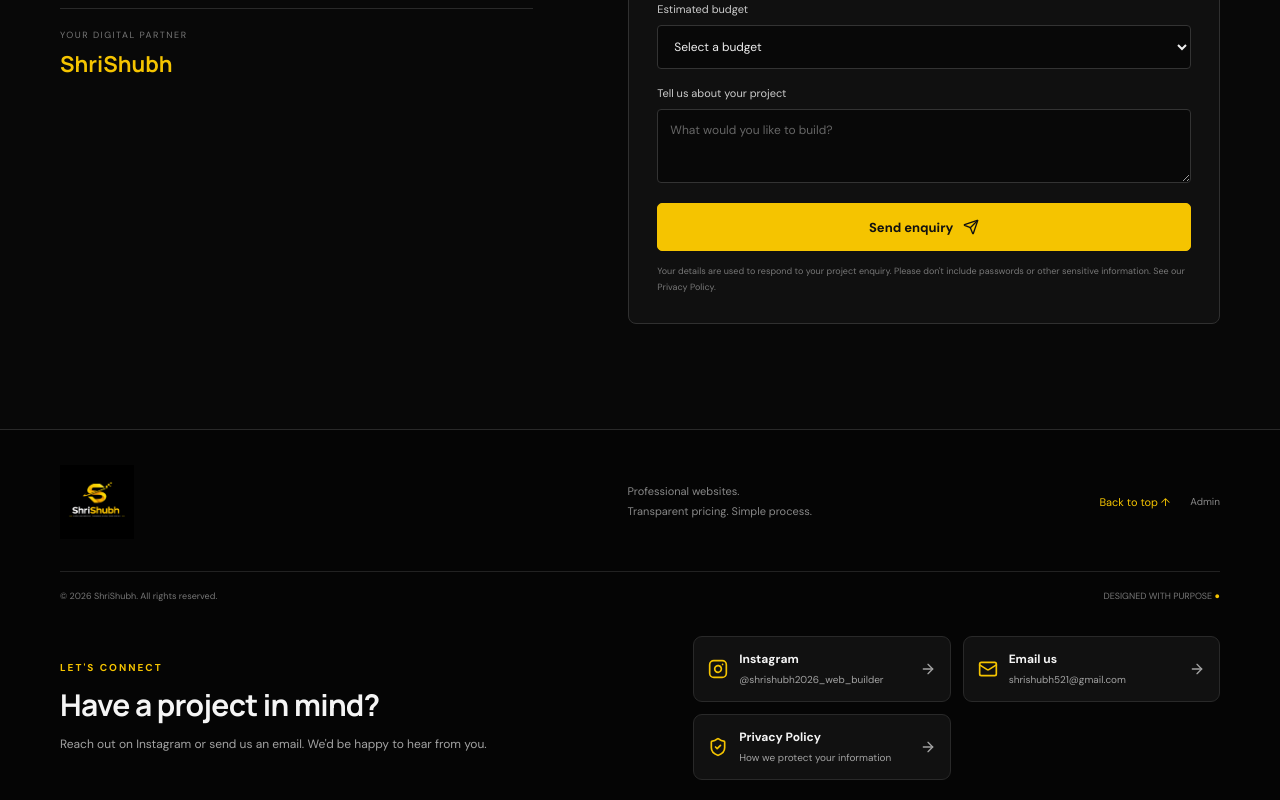
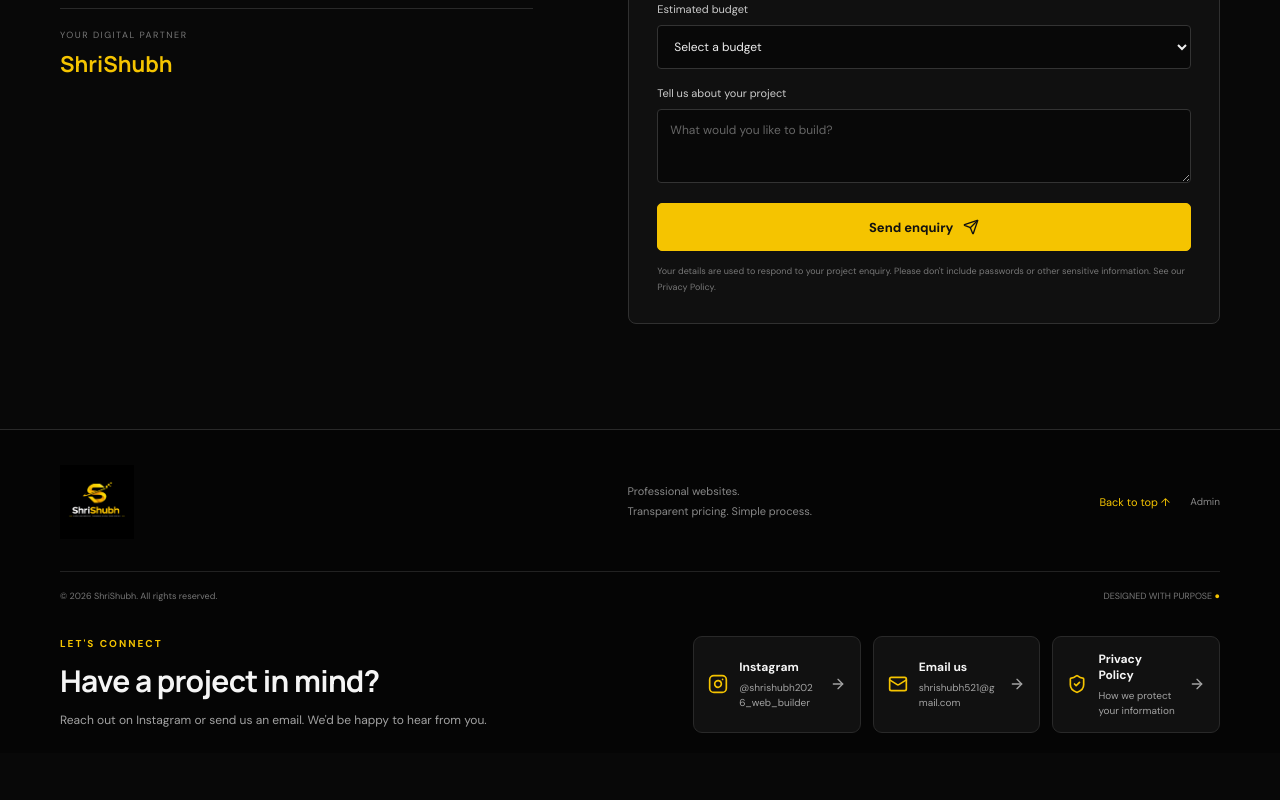
Before and after one commit to shrishubh521-oss/ShriShubh, a React (Vite) app: page / in a window 1280 px wide. Shown: the part 6394-7194 px from the top of the page. After the commit the page ends 7147 px from the top, so only its background shows below. Built offline with nearby package versions, Linux system fonts and the light colour scheme; no server answers; the database is empty.

Commit message:
Style three footer contact buttons

```diff
--- a/src/styles/index.css
+++ b/src/styles/index.css
@@ -569,7 +569,7 @@ h2 { font-size: clamp(35px, 4vw, 51px); line-height: 1.13; margin-bottom: 0; }
 .social-contact-heading .eyebrow { display:block; margin-bottom:10px; }
 .social-contact-heading h2 { margin:0 0 9px; color:var(--text); font:700 clamp(22px,3vw,30px) var(--font-heading); letter-spacing:-.7px; }
 .social-contact-heading p { max-width:440px; margin:0; color:var(--muted); font-size:12px; line-height:1.8; }
-.social-links { display:grid; grid-template-columns:1fr 1fr; gap:12px; }
+.social-links { display:grid; grid-template-columns:repeat(3,minmax(0,1fr)); gap:12px; }
 .social-contact-button { display:flex; min-width:0; align-items:center; gap:11px; padding:14px; border:1px solid var(--border); border-radius:9px; color:var(--text); background:var(--surface); text-decoration:none; transition:border-color .2s,transform .2s,background .2s; }
 .social-contact-button:hover { transform:translateY(-2px); border-color:var(--gold); background:var(--surface-2); }
 .social-contact-button>svg:first-child { flex-shrink:0; color:var(--gold); }
@@ -577,7 +577,5 @@ h2 { font-size: clamp(35px, 4vw, 51px); line-height: 1.13; margin-bottom: 0; }
 .social-contact-button span { display:grid; min-width:0; gap:5px; }
 .social-contact-button strong { font-size:12px; }
 .social-contact-button small { overflow-wrap:anywhere; color:var(--muted); font-size:10px; line-height:1.5; }
-.social-privacy-link { grid-column:1/-1; justify-self:end; color:var(--muted); font-size:10px; text-decoration:none; }
-.social-privacy-link:hover { color:var(--gold); }
-@media(max-width:760px) { .social-contact { grid-template-columns:1fr; gap:20px; padding-top:28px; } .social-links { grid-template-columns:1fr; } .social-privacy-link { grid-column:auto; justify-self:start; } }
+@media(max-width:760px) { .social-contact { grid-template-columns:1fr; gap:20px; padding-top:28px; } .social-links { grid-template-columns:1fr; }  }
 @media(prefers-reduced-motion:reduce) { .social-contact-button { transition:none; } }
```
